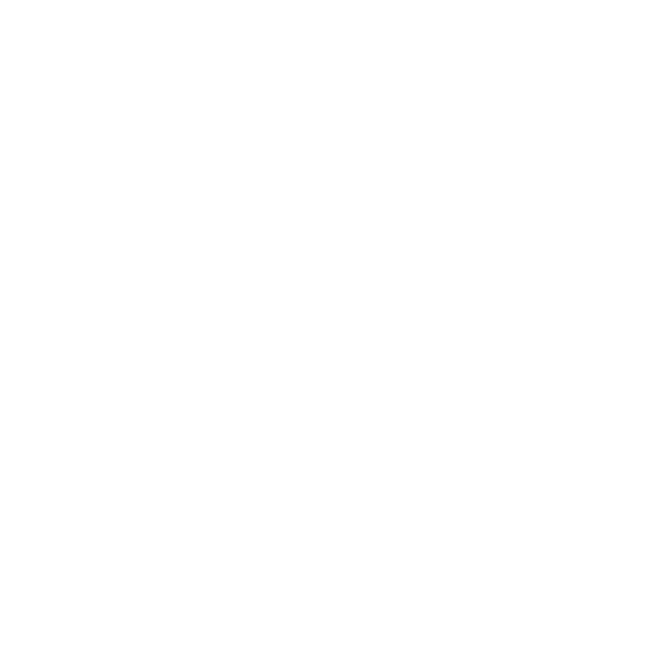
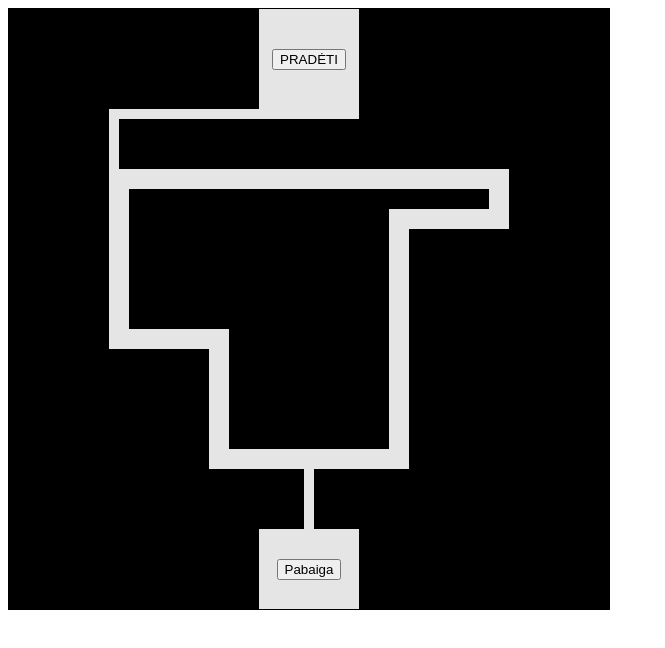
Before and after one commit to RonaldasC/labirintas, a plain HTML site: page index.html in a window 1280 px wide. Shown: the whole page, without its empty margins (0-665 px from the left). Drawn offline with Linux system fonts and the light colour scheme.

Commit message:
html+css pirmas push

```diff
--- a/index.html
+++ b/index.html
@@ -0,0 +1,89 @@
+<!DOCTYPE html>
+<html lang="en">
+<head>
+    <meta charset="UTF-8">
+    <meta http-equiv="X-UA-Compatible" content="IE=edge">
+    <meta name="viewport" content="width=device-width, initial-scale=1.0">
+    <title>Document</title>
+    <link rel="stylesheet" type="text/css" href="/styles/style.css"/>
+</head>
+<body>
+    <div class="border">
+        <div class="wraper_1">
+            <div class="walls_left"></div>
+            <div class="path">
+                <button id="start">PRADĖTI</button>
+            </div>
+            <div class="walls_right"></div>
+        </div>
+        <div class="wraper_1">
+            <div class="walls_left_1"></div>
+            <div class="path_1"></div>
+            <div class="walls_right_1"></div>
+        </div>
+        <div class="wraper_1">
+            <div class="walls_left_2"></div>
+            <div class="path_2"></div>
+            <div class="walls_right_2"></div>
+        </div>
+        <div class="wraper_1">
+            <div class="walls_left_3"></div>
+            <div class="path_3"></div>
+            <div class="walls_right_3"></div>
+        </div>
+        <div class="wraper_1">
+            <div class="walls_left_4"></div>
+            <div class="path_4_left"></div>
+            <div class="walls_mid_4"></div>
+            <div class="path_4_right"></div>
+            <div class="walls_right_4"></div>
+        </div>
+        <div class="wraper_1">
+            <div class="walls_left_4"></div>
+            <div class="path_4_left"></div>
+            <div class="walls_mid_5"></div>
+            <div class="path_5_right"></div>
+            <div class="walls_right_5"></div>
+        </div>
+        <div class="wraper_1">
+            <div class="walls_left_6"></div>
+            <div class="path_6_left"></div>
+            <div class="walls_mid_6"></div>
+            <div class="path_6_right"></div>
+            <div class="walls_right_6"></div>
+        </div>
+        <div class="wraper_1">
+            <div class="walls_left_7"></div>
+            <div class="path_7_left"></div>
+            <div class="walls_mid_7"></div>
+            <div class="path_7_right"></div>
+            <div class="walls_right_7"></div>
+        </div>
+        <div class="wraper_1">
+            <div class="walls_left_8"></div>
+            <div class="path_8_left"></div>
+            <div class="walls_mid_8"></div>
+            <div class="path_8_right"></div>
+            <div class="walls_right_8"></div>
+        </div>
+        <div class="wraper_1">
+            <div class="walls_left_9"></div>
+            <div class="path_9"></div>
+            <div class="walls_right_9"></div>
+        </div>
+        <div class="wraper_1">
+            <div class="walls_left_10"></div>
+            <div class="path_10"></div>
+            <div class="walls_right_10"></div>
+        </div>
+        <div class="wraper_1">
+            <div class="walls_left_11"></div>
+            <div class="path_11">
+                <button id="start">Pabaiga</button>
+            </div>
+            <div class="walls_right_11"></div>
+        </div>
+    </div>
+    <script src="script.js"></script>
+</body>
+</html>
--- a/styles/style.scss
+++ b/styles/style.scss
@@ -0,0 +1,243 @@
+body {
+    width: 600px;
+    height: 600px;
+    border: 1px solid;
+}
+/*
+.border {
+    border: 2px solid rgb(0, 255, 76);
+}
+*/
+.wraper_1 {
+    display: flex;
+    height: 100%;
+    width: 100%;
+}
+.walls_left, .walls_right {
+    height: 100px;
+    background-color: #000000;
+    width: 250px;
+  }
+.path {
+    height: 100px;
+    width: 100px;
+    background-color: #e5e5e5;
+    display: flex;
+    justify-content: center;
+    align-items: center;
+  }
+.walls_left_1 {
+    height: 10px;
+    background-color: #000000;
+    width: 100px;
+}
+.walls_right_1 {
+    height: 10px;
+    background-color: #000000;
+    width: 250px;
+}
+.path_1 {
+    height: 10px;
+    width: 250px;
+    background-color: #e5e5e5;
+}
+.walls_left_2 {
+    height: 10px;
+    background-color: #000000;
+    width: 100px;
+    height: 50px;
+}
+.walls_right_2 {
+    height: 10px;
+    background-color: #000000;
+    width: 490px;
+    height: 50px;
+}
+.path_2 {
+    height: 50px;
+    width: 10px;
+    background-color: #e5e5e5;
+}
+.walls_left_3 {
+    height: 10px;
+    background-color: #000000;
+    width: 100px;
+    height: 20px;
+}
+.walls_right_3 {
+    height: 10px;
+    background-color: #000000;
+    width: 100px;
+    height: 20px;
+}
+.path_3 {
+    height: 20px;
+    width: 400px;
+    background-color: #e5e5e5;
+}
+.walls_left_4 {
+    height: 10px;
+    background-color: #000000;
+    width: 100px;
+    height: 20px;
+}
+.walls_mid_4 {
+    height: 10px;
+    background-color: #000000;
+    width: 360px;
+    height: 20px;
+}
+.walls_right_4 {
+    height: 10px;
+    background-color: #000000;
+    width: 100px;
+    height: 20px;
+}
+.path_4_left, .path_4_right {
+    height: 20px;
+    width: 20px;
+    background-color: #e5e5e5;
+}
+.walls_mid_5 {
+    height: 10px;
+    background-color: #000000;
+    width: 260px;
+    height: 20px;
+}
+.path_5_right {
+    height: 20px;
+    width: 120px;
+    background-color: #e5e5e5;
+}
+.walls_right_5 {
+    height: 10px;
+    background-color: #000000;
+    width: 100px;
+    height: 20px;
+}
+.walls_left_6 {
+    height: 10px;
+    background-color: #000000;
+    width: 100px;
+    height: 100px;
+}
+.walls_mid_6 {
+    height: 10px;
+    background-color: #000000;
+    width: 260px;
+    height: 100px;
+}
+.walls_right_6 {
+    height: 10px;
+    background-color: #000000;
+    width: 200px;
+    height: 100px;
+}
+.path_6_left, .path_6_right {
+    height: 100px;
+    width: 20px;
+    background-color: #e5e5e5;
+}
+.walls_left_7 {
+    height: 10px;
+    background-color: #000000;
+    width: 100px;
+    height: 20px;
+}
+.walls_mid_7 {
+    height: 10px;
+    background-color: #000000;
+    width: 160px;
+    height: 20px;
+}
+.walls_right_7 {
+    height: 10px;
+    background-color: #000000;
+    width: 200px;
+    height: 20px;
+}
+.path_7_right {
+    height: 20px;
+    width: 20px;
+    background-color: #e5e5e5;
+}
+.path_7_left {
+    height: 20px;
+    width: 120px;
+    background-color: #e5e5e5;
+}
+.walls_left_8 {
+    height: 10px;
+    background-color: #000000;
+    width: 200px;
+    height: 100px;
+}
+.walls_mid_8 {
+    height: 10px;
+    background-color: #000000;
+    width: 160px;
+    height: 100px;
+}
+.walls_right_8 {
+    height: 10px;
+    background-color: #000000;
+    width: 200px;
+    height: 100px;
+}
+.path_8_left, .path_8_right {
+    height: 100px;
+    width: 20px;
+    background-color: #e5e5e5;
+}
+.walls_left_9 {
+    height: 10px;
+    background-color: #000000;
+    width: 200px;
+    height: 20px;
+}
+.walls_right_9 {
+    height: 10px;
+    background-color: #000000;
+    width: 200px;
+    height: 20px;
+}
+.path_9 {
+    height: 20px;
+    width: 200px;
+    background-color: #e5e5e5;
+}
+.walls_left_10 {
+    height: 10px;
+    background-color: #000000;
+    width: 295px;
+    height: 60px;
+}
+.walls_right_10 {
+    height: 10px;
+    background-color: #000000;
+    width: 295px;
+    height: 60px;
+}
+.path_10 {
+    height: 60px;
+    width: 10px;
+    background-color: #e5e5e5;
+}
+.path_11 {
+    height: 80px;
+    width: 100px;
+    background-color: #e5e5e5;
+    display: flex;
+    justify-content: center;
+    align-items: center;
+  }
+.walls_left_11 {
+    height: 80px;
+    background-color: #000000;
+    width: 250px;
+}
+.walls_right_11 {
+    height: 80px;
+    background-color: #000000;
+    width: 250px;
+}
```
Also changed, not shown: styles/style.css, 1 other file.
